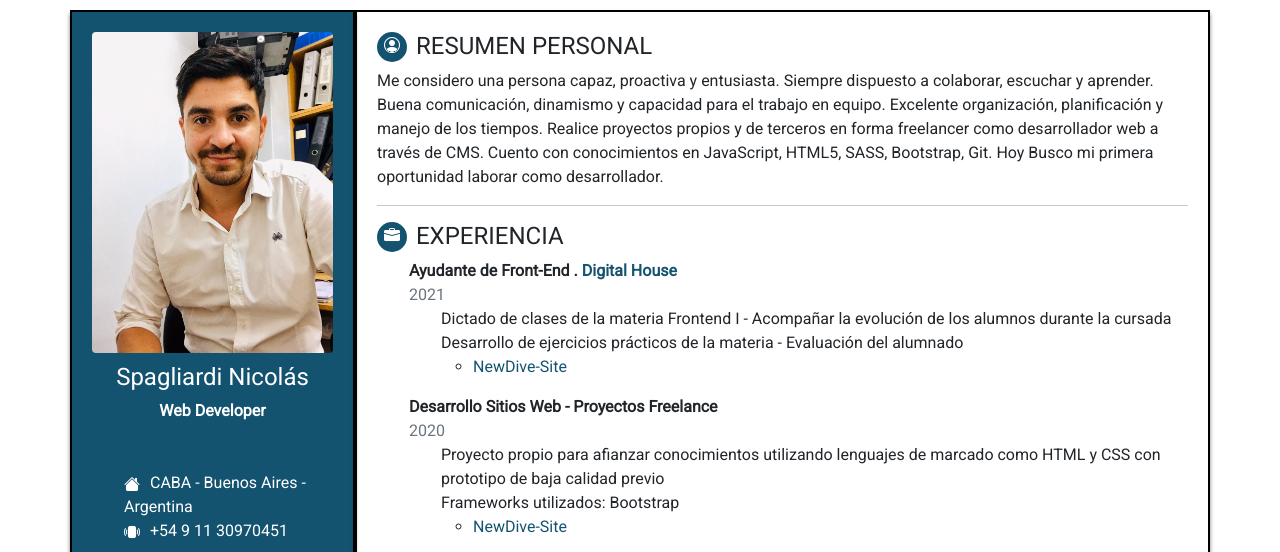
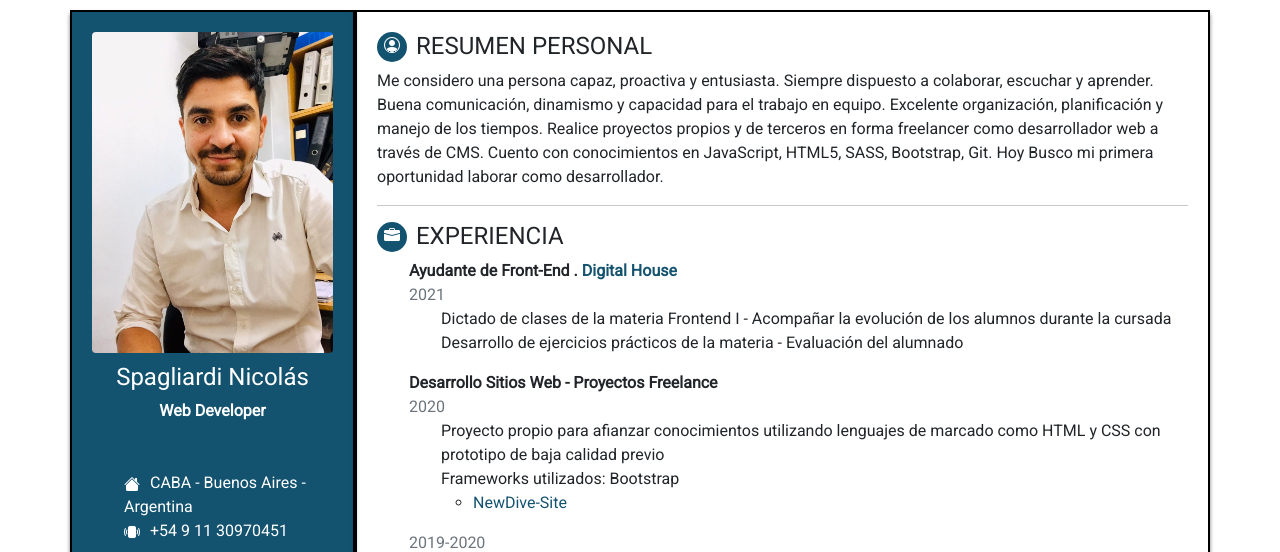
Before and after one commit to Spagliardin/Proyecto-cv, a website: page index.html in a window 1280 px wide. Shown: the top 552 px of the page. Drawn offline with nearby package versions, Linux system fonts and the light colour scheme; files whose address does not match are found by name.

```diff
--- a/index.html
+++ b/index.html
@@ -65,9 +65,6 @@
                         <ul>
                             <li>Dictado de clases de la materia Frontend I - Acompañar la evolución de los alumnos durante la cursada</li>
                             <li>Desarrollo de ejercicios prácticos de la materia - Evaluación del alumnado</li>
-                            <ul class="webs">
-                                <li><a target="_blank" href="https://spagliardin.github.io/NewDive-Site/">NewDive-Site</a></li>
-                            </ul>
                         </ul>
                     </ul>
                     <ul>
```
